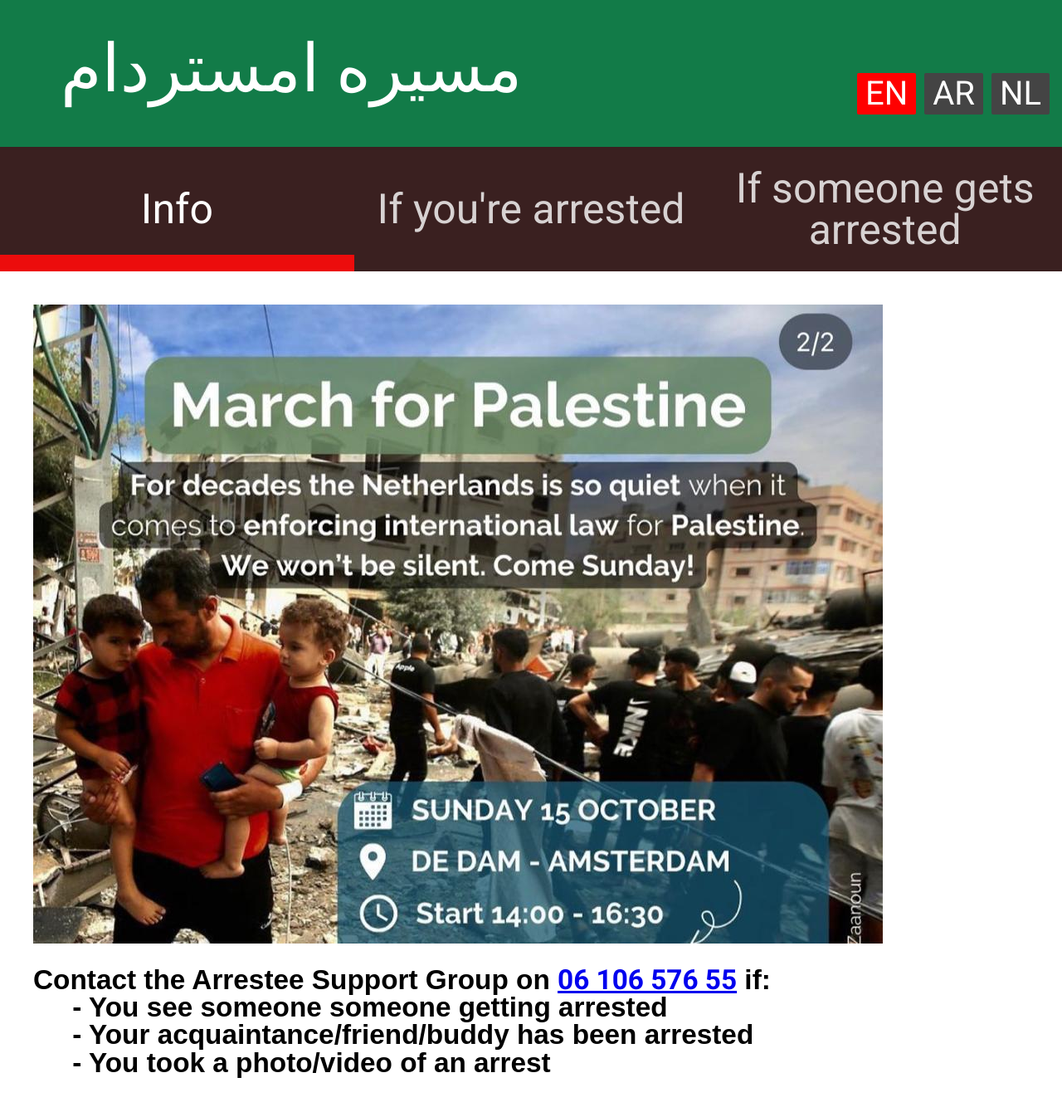
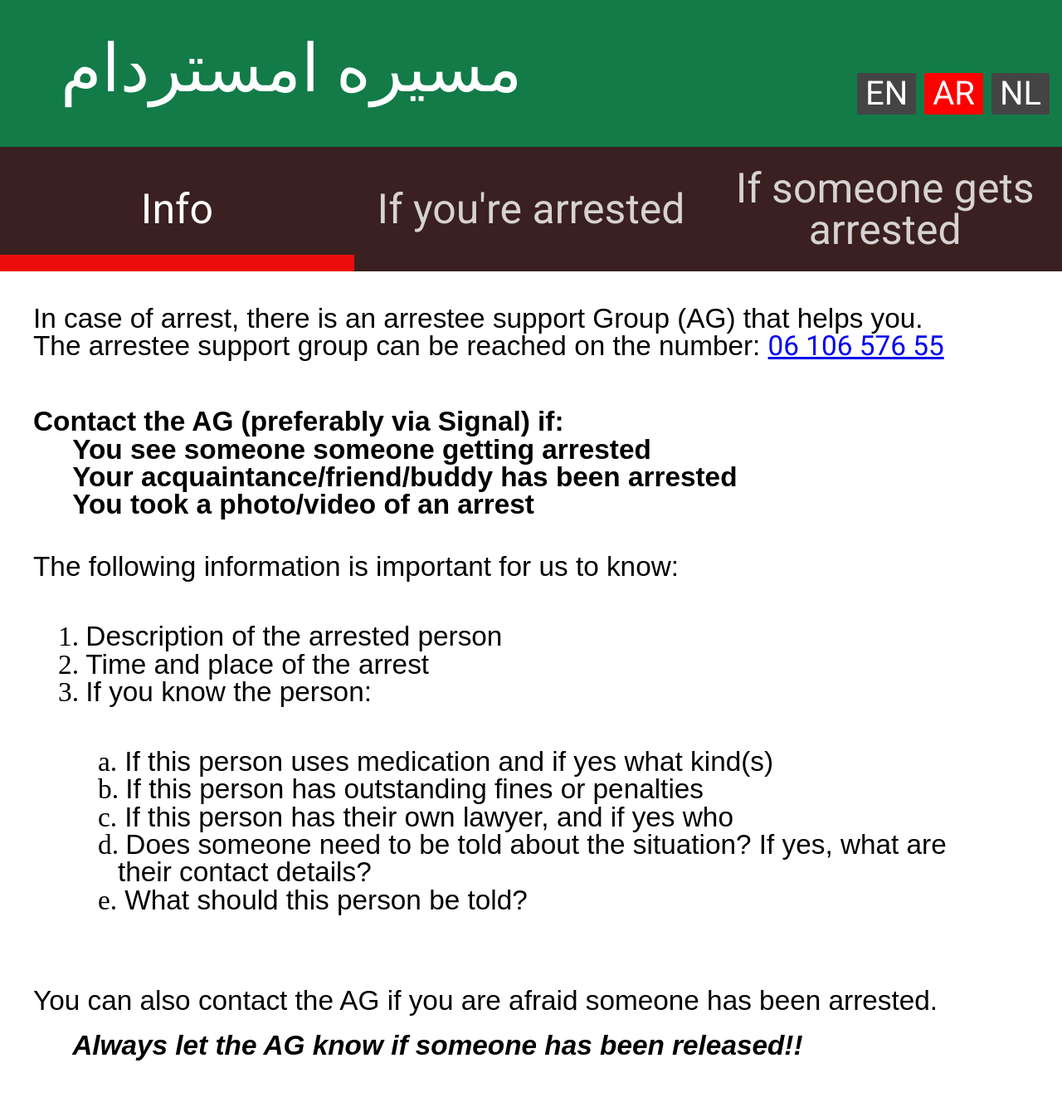
Before and after one commit to TemNan/ams-dem, a plain HTML site: page ar.html in a window 1280 px wide. Shown: the part 7-1341 px from the top of the page at 83% size. After the commit the page ends 1320 px from the top, so only its background shows below. Drawn offline with nearby package versions, Linux system fonts and the light colour scheme.

Commit message:
Update ar.html

```diff
--- a/ar.html
+++ b/ar.html
@@ -2,7 +2,7 @@
 <html lang="en">
   <head>
     <meta charset="UTF-8" />
-    <title>>مسيره امستردام</title>
+    <title>Amsterdam March</title>
     <link
       rel="stylesheet"
       href="https://cdnjs.cloudflare.com/ajax/libs/meyer-reset/2.0/reset.min.css"
@@ -13,20 +13,20 @@
     <header>
       <h1>مسيره امستردام</h1>
       <nav>
-        <a href="index.html" class="locale-link active">EN</a>
-        <a href="ar.html" class="locale-link">AR</a>
+        <a href="index.html" class="locale-link">EN</a>
+        <a href="ar.html" class="locale-link active">AR</a>
         <a href="nl.html" class="locale-link">NL</a>
     </nav>
     <script>
       // JavaScript code to set the active style
-        const localeLinks = document.querySelectorAll(".locale-link");
+      const localeLinks = document.querySelectorAll('.locale-link');
 
-        localeLinks.forEach((link) => {
-          link.addEventListener("click", function () {
+      localeLinks.forEach(link => {
+          link.addEventListener('click', function() {
               // Remove 'active' class from all links
-            localeLinks.forEach((l) => l.classList.remove("active"));
+              localeLinks.forEach(l => l.classList.remove('active'));
               // Add 'active' class to the clicked link
-            link.classList.add("active");
+              link.classList.add('active');
           });
       });
   </script>
@@ -37,29 +37,101 @@
       <div class="tab-label-content" id="tab1-content">
         <label for="tab1">Info</label>
         <div class="tab-content">
-          <img src="img.jpeg"/>
+          <p class="c5">
+            <span class="c2 c1"
+              >In case of arrest, there is an arrestee support Group (AG) that
+              helps you.
+            </span>
+          </p>
+          <p class="c5">
+            <span class="c2 c1"
+              >The arrestee support group can be reached on the number:
+              <a href="tel:06 106 576 55">06 106 576 55</a></span
+            >
+          </p>
+
           <br />
           <br />
 
+          <p class="c3"><span class="c2 c1"></span></p>
           <p class="c5">
             <span class="c2 c4"
-              >Contact the Arrestee Support Group on
-              <a href="tel:06 106 576 55">06 106 576 55</a> if:
+              >Contact the AG (preferably via Signal) if:
             </span>
           </p>
           <p class="c0">
+            <span class="c2 c4">You see someone someone getting arrested</span>
+          </p>
+          <p class="c0">
             <span class="c2 c4"
-              >- You see someone someone getting arrested</span
+              >Your acquaintance/friend/buddy has been arrested</span
             >
           </p>
           <p class="c0">
-            <span class="c2 c4"
-              >- Your acquaintance/friend/buddy has been arrested</span
+            <span class="c2 c4">You took a photo/video of an arrest </span>
+          </p>
+          <br />
+          <br />
+          <p class="c5">
+            <span class="c2 c1"
+              >The following information is important for us to know:
+            </span>
+          </p>
+          <br />
+          <ol class="c8 lst-kix_list_9-0 start" start="1">
+            <li class="c5 c13 li-bullet-0">
+              <span class="c2 c1">Description of the arrested person </span>
+            </li>
+            <li class="c5 c13 li-bullet-0">
+              <span class="c2 c1">Time and place of the arrest</span>
+            </li>
+            <li class="c5 c13 li-bullet-0">
+              <span class="c2 c1">If you know the person: </span>
+            </li>
+            <br />
+          </ol>
+          <ol class="c8 lst-kix_list_9-1 start" start="1">
+            <li class="c5 c7 li-bullet-0">
+              <span class="c2 c1"
+                >If this person uses medication and if yes what kind(s)</span
               >
+            </li>
+            <li class="c5 c7 li-bullet-0">
+              <span class="c2 c1"
+                >If this person has outstanding fines or penalties</span
+              >
+            </li>
+            <li class="c5 c7 li-bullet-0">
+              <span class="c2 c1"
+                >If this person has their own lawyer, and if yes who</span
+              >
+            </li>
+            <li class="c5 c7 li-bullet-0">
+              <span class="c2 c1"
+                >Does someone need to be told about the situation? If yes, what
+                are their contact details?
+              </span>
+            </li>
+            <li class="c5 c7 li-bullet-0">
+              <span class="c2 c1">What should this person be told? </span>
+            </li>
+          </ol>
+          <br />
+          <br />
+          <p class="c3"><span class="c2 c1"></span></p>
+          <p class="c5">
+            <span class="c2 c1"
+              >You can also contact the AG if you are afraid someone has been
+              arrested.
+            </span>
           </p>
+          <br />
           <p class="c0">
-            <span class="c2 c4">- You took a photo/video of an arrest </span>
+            <span class="c9 c4"
+              >Always let the AG know if someone has been released!!
+            </span>
           </p>
+
           <br />
           <p class="c3 c18"><span class="c9 c4"></span></p>
         </div>
@@ -69,13 +141,6 @@
       <div class="tab-label-content" id="tab2-content">
         <label for="tab2">If you're arrested</label>
         <div class="tab-content">
-          <p class="c5">
-            <span class="c2 c4"
-              >Contact the Arrestee Support Group on
-              <a href="tel:06 106 576 55">06 106 576 55</a>
-            </span>
-          </p>
-          <br />
           <p class="c5">
             <span class="c2 c1"
               >What to do/know if you get arrested yourself: &nbsp;</span
@@ -157,22 +222,9 @@
         <label for="tab3">If someone gets arrested</label>
         <div class="tab-content">
           <p class="c5">
-            <span class="c2 c4"
-              >Contact the Arrestee Support Group on
-              <a href="tel:06 106 576 55">06 106 576 55</a>
-            </span>
-          </p>
-          <br />
-          <p class="c5">
             <span class="c2 c1"
               >What to do when you see someone getting arrested: &nbsp;</span
             >
-          </p>
-
-          <p class="c5">
-            <span class="c2 c1"
-              >The following information is important to know:
-            </span>
           </p>
           <br />
           <ol class="c8 lst-kix_list_10-0 start" start="1">
@@ -187,57 +239,7 @@
               ><span class="c2 c4">do not</span
               ><span class="c2 c1">&nbsp;share the images online!!) </span>
             </li>
-            <li class="c5 c13 li-bullet-0">
-              <span class="c2 c1">Description of the arrested person</span>
-            </li>
-            <li class="c5 c13 li-bullet-0">
-              <span class="c2 c1">Time and place of the arrest</span>
-            </li>
-            <li class="c5 c13 li-bullet-0">
-              <span class="c2 c1">If you know the person: </span>
-            </li>
           </ol>
-          <ol class="c8 lst-kix_list_9-1 start" start="1">
-            <li class="c5 c7 li-bullet-0">
-              <span class="c2 c1"
-                >If this person uses medication and if yes what kind(s)</span
-              >
-            </li>
-            <li class="c5 c7 li-bullet-0">
-              <span class="c2 c1"
-                >If this person has outstanding fines or penalties</span
-              >
-            </li>
-            <li class="c5 c7 li-bullet-0">
-              <span class="c2 c1"
-                >If this person has their own lawyer, and if yes who</span
-              >
-            </li>
-            <li class="c5 c7 li-bullet-0">
-              <span class="c2 c1"
-                >Does someone need to be told about the situation? If yes, what
-                are their contact details?
-              </span>
-            </li>
-            <li class="c5 c7 li-bullet-0">
-              <span class="c2 c1">What should this person be told? </span>
-            </li>
-          </ol>
-          <br />
-          <br />
-          <p class="c3"><span class="c2 c1"></span></p>
-          <p class="c5">
-            <span class="c2 c1"
-              >You can also contact the AG if you are afraid someone has been
-              arrested.
-            </span>
-          </p>
-          <br />
-          <p class="c0">
-            <span class="c9 c4"
-              >Always let the AG know if someone has been released!!
-            </span>
-          </p>
         </div>
       </div>
 
@@ -262,7 +264,8 @@
       localeSelector.addEventListener("change", function () {
         const selectedLocale = localeSelector.value;
         window.location.href = selectedLocale + ".html";
-        const activeLink = document.getElementById("active");
+        const activeLink = document.getElementById('active');
+
       });
     </script>
   </body>
```
Lines whose indentation alone changed are shown as unchanged.
